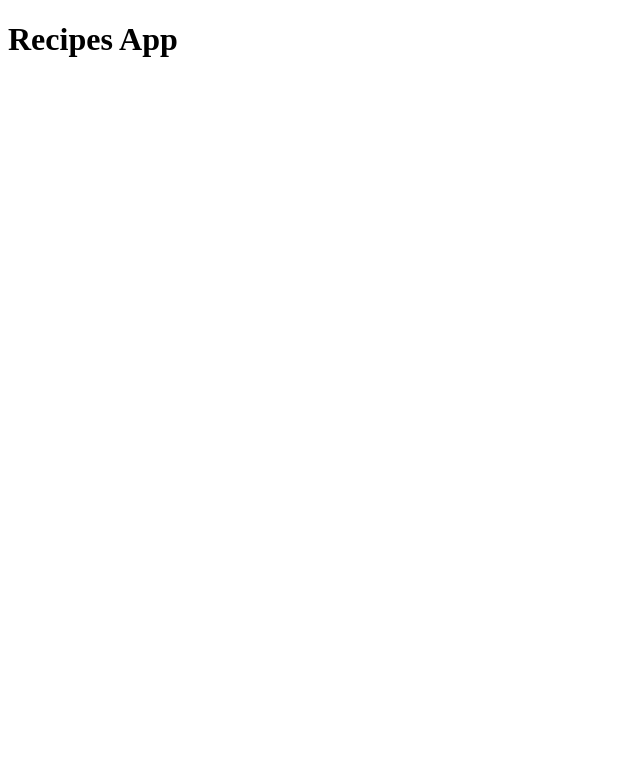
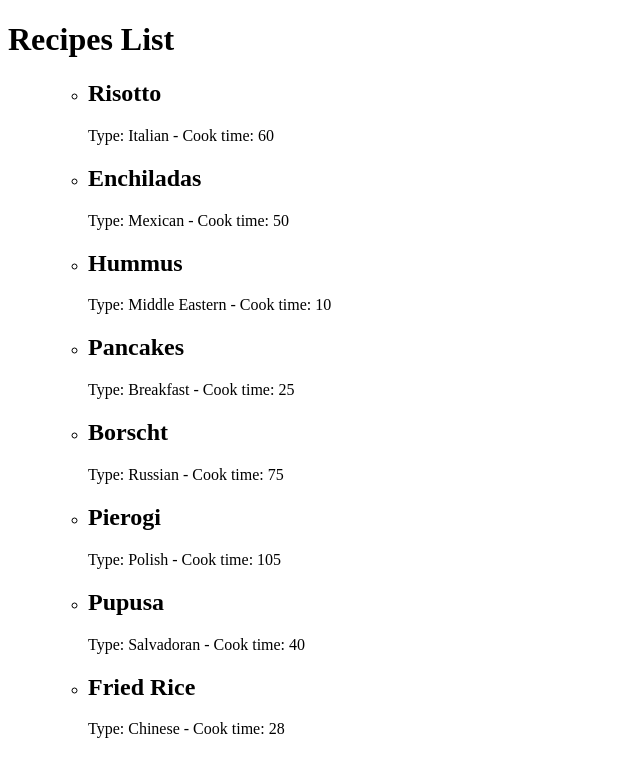
Before and after one commit to gustavocardoso/frontend-test, a website built with webpack: page src/index.html in a window 1280 px wide. Shown: the whole page, without its empty margins (0-640 px from the left). Built offline with nearby package versions, Linux system fonts and the light colour scheme; files whose address does not match are found by name.

Commit message:
Basic app structure

```diff
--- a/src/index.html
+++ b/src/index.html
@@ -14,6 +14,12 @@
     <!-- <link rel="manifest" href="manifest.json" /> -->
   </head>
   <body>
-    <h1>Recipes App</h1>
+    <div class="container">
+      <h1>Recipes List</h1>
+
+      <section class="recipes">
+        <ul class="list-container"></ul>
+      </section>
+    </div>
   </body>
 </html>
--- /dev/null
+++ b/src/js/app.js
@@ -0,0 +1,41 @@
+import Recipes from './recipes'
+class App {
+  constructor () {
+    this.recipes = []
+    this.recipesListContainer = document.querySelector('.list-container')
+  }
+
+  async init () {
+    this.recipes = await Recipes.getRecipes()
+    console.log(this.recipes)
+    this.createRecipesList()
+  }
+
+  createRecipesList () {
+    let list = document.createElement('ul')
+
+    for (let [index, recipe] of this.recipes.entries()) {
+      let item = document.createElement('li')
+      let itemTitle = document.createElement('h2')
+      let itemInfo = document.createElement('p')
+
+      item.setAttribute('id', index)
+
+      itemTitle.innerText = recipe.name
+      item.appendChild(itemTitle)
+
+      itemInfo.innerText = `Type: ${recipe.type} - Cook time: ${recipe.cook_time}`
+      item.appendChild(itemInfo)
+
+      list.appendChild(item)
+    }
+
+    this.showRecipes(list)
+  }
+
+  showRecipes (list) {
+    this.recipesListContainer.appendChild(list)
+  }
+}
+
+export default App
--- a/src/js/index.js
+++ b/src/js/index.js
@@ -1,22 +1,6 @@
-;(() => {
-  function App () {
-    this.recipes = []
-  }
+import App from './app'
 
-  App.prototype = {
-    init: async function () {
-      console.log('App init')
-      this.recipes = await this.getRecipes()
-      console.log(this.recipes)
-    },
-
-    getRecipes: async function () {
-      const response = await fetch('/public/assets/json/recipes.json')
-      const recipes = await response.json()
-
-      return recipes
-    }
-  }
-
-  const app = new App().init()
-})()
+document.addEventListener('DOMContentLoaded', () => {
+  const app = new App()
+  app.init()
+})
--- /dev/null
+++ b/src/js/recipes.js
@@ -0,0 +1,20 @@
+class Recipes {
+  constructor () {
+    // this.recipes = []
+  }
+
+  async init () {
+    console.log('App init')
+    this.recipes = await this.getRecipes()
+    console.log(this.recipes)
+  }
+
+  async getRecipes () {
+    const response = await fetch('/public/assets/json/recipes.json')
+    const recipes = await response.json()
+
+    return recipes
+  }
+}
+
+export default new Recipes()
```
